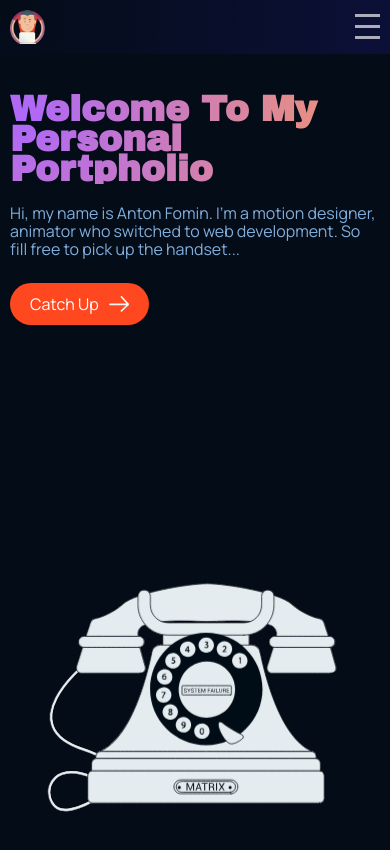
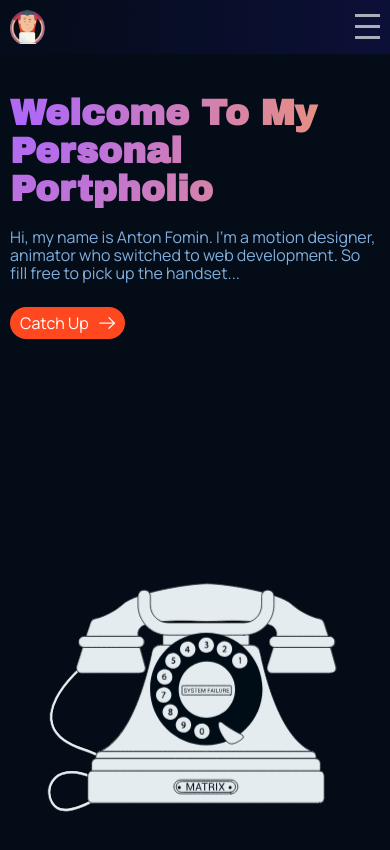
Before and after one commit to antonio63963/personal_portfolio, a React (Create React App) app: page / in a window 390 px wide. Shown: the top 850 px of the page. Built offline with nearby package versions, Linux system fonts and the light colour scheme.

Commit message:
button link adaptive

```diff
--- a/src/components/ButtonLink/ButtonLink.module.css
+++ b/src/components/ButtonLink/ButtonLink.module.css
@@ -13,7 +13,7 @@
 a {
  text-decoration: none;
 }
-.button>img {
+.btnIcon {
  width: 28px;
  margin-left: 15px;
 }
@@ -21,3 +21,23 @@ a {
  background: var(--purpleColor);
  letter-spacing: .1em;
 }
+
+@media screen and (max-width: 715px) {
+  .button {
+    font-size: 18px;
+    padding: 7px 16px;
+  }
+  .btnIcon {
+    width: 18px;
+  }
+}
+
+@media screen and (max-width: 580px) {
+  .button {
+    font-size: 16px;
+    padding: 5px 10px;
+  }
+  .btnIcon {
+    width: 16px;
+  }
+}
--- a/src/components/ButtonLink/ButtonLink.tsx
+++ b/src/components/ButtonLink/ButtonLink.tsx
@@ -17,7 +17,7 @@ const ButtonLink:FC<TButton> = ({link, img, text}) => {
   >
     <button className={cn("btn", styles.button)}>
       <p>{text}</p>
-      <img src={img} alt="behance" />
+      <img className={cn(styles.btnIcon)} src={img} alt="behance" />
     </button>
   </a>)
 };
--- a/src/containers/HomeContainer/Home.module.css
+++ b/src/containers/HomeContainer/Home.module.css
@@ -42,7 +42,7 @@
   display: flex;
   align-items: center;
 }
-.catchPhone_btn>img {
+.catchPhone_img {
   width: 20px;
   margin-left: 10px;
 }
@@ -74,16 +74,13 @@
 .col_lottie {
   min-width: 40%;
   margin-left: 20px;
-  /* margin-bottom: 45px; */
   max-width: 100%;
   min-height: 200px;
-  /* max-height: 100%; */
   display: flex;
   flex-direction: column;
   justify-content: flex-end;
 }
 .lottieContainer {
-  /* margin-bottom: 50px; */
   position: relative;
   height: 100%;
   display: flex;
@@ -118,12 +115,12 @@
 @media screen and (max-width: 850px) {
   .title {
     font-size: 48px;
-    line-height: 42px;
+    line-height: 52px;
   }
   .description {
     margin-top: 32px;
     font-size: 20px;
-    line-height: 25px;
+    line-height: 24px;
   }
 }
 @media screen and (max-width: 715px) {
@@ -133,7 +130,7 @@
   }
   .title {
     font-size: 36px;
-    line-height: 30px;
+    line-height: 38px;
   }
   .description {
     margin-top: 20px;
@@ -142,8 +139,11 @@
   }
   .catchPhone_btn {
     margin-top: 25px;
-    padding: 10px 20px;
-    font-size: 16px;
+    font-size: 18px;
+    padding: 7px 16px;
+  }
+  .catchPhone_img {
+    width: 18px;
   }
 }
 @media screen and (max-width: 580px) {
@@ -152,7 +152,10 @@
   }
   .title {
     font-size: 36px;
-    line-height: 30px;
+    line-height: 38px;
+  }
+  .col_text {
+    max-width: 400px;
   }
   .description {
     margin-top: 20px;
@@ -161,8 +164,11 @@
   }
   .catchPhone_btn {
     margin-top: 25px;
-    padding: 10px 20px;
     font-size: 16px;
+    padding: 5px 10px;
+  }
+  .catchPhone_img {
+    width: 16px;
   }
  .contentAlign {
   flex-direction: column;
--- a/src/containers/HomeContainer/Home.tsx
+++ b/src/containers/HomeContainer/Home.tsx
@@ -126,7 +126,7 @@ const Home: FC<HomeProps> = ({ scrollToPortfolio }) => {
               onClick={catchUpThePhone}
             >
               {isCatchUp ? "Catch Up" : "Hang Up"}
-              <img src={arrowIcon} alt="arrow" />
+              <img className={cn(styles.catchPhone_img)} src={arrowIcon} alt="arrow" />
             </button>
           </div>
         </div>
```
